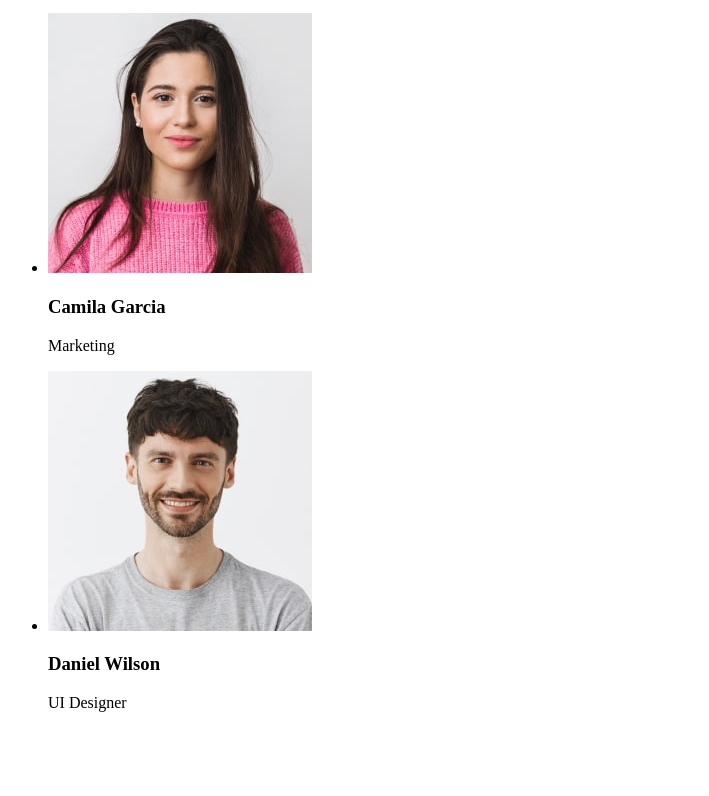
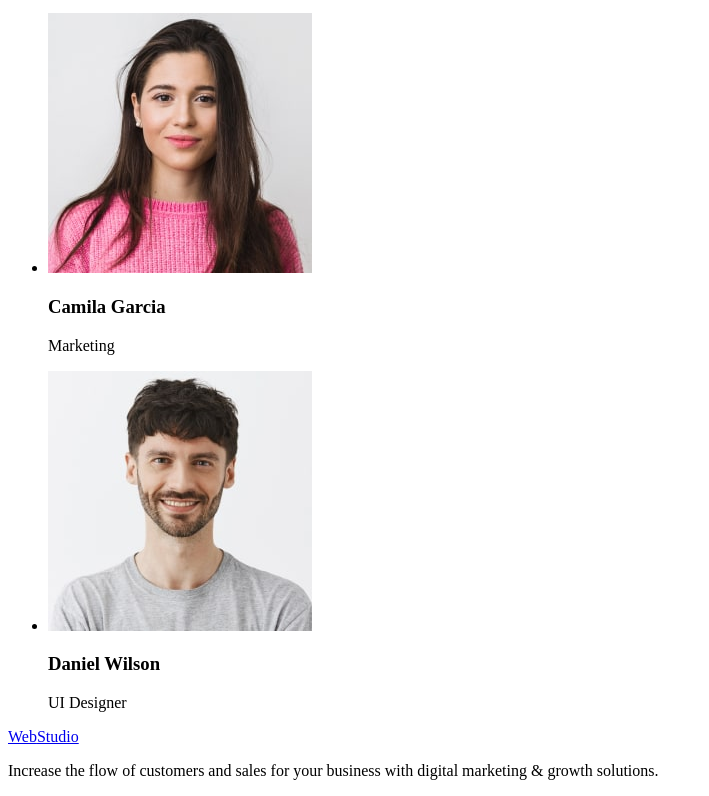
Before and after one commit to djudit/goit-markup-hw-01, a plain HTML site: page index.html in a window 1280 px wide. Shown: the part 2341-3137 px from the top of the page, without its empty margins (0-709 px from the left). Before the commit the page ends 3069 px from the top, so only its background shows below. Drawn offline with Linux system fonts and the light colour scheme.

Commit message:
Add footer in index.html

```diff
--- a/index.html
+++ b/index.html
@@ -83,7 +83,7 @@
           <li>
             <img
               src="./images/img-03.jpg"
-              alt="website on laptop and application on the phone"
+              alt="website on laptop & application on the phone"
               width="360"
               height="300"
             />
@@ -136,5 +136,12 @@
         </ul>
       </section>
     </main>
+    <footer>
+      <a href="#">Web<span>Studio</span></a>
+      <p>
+        Increase the flow of customers and sales for your business with digital
+        marketing & growth solutions.
+      </p>
+    </footer>
   </body>
 </html>
```
